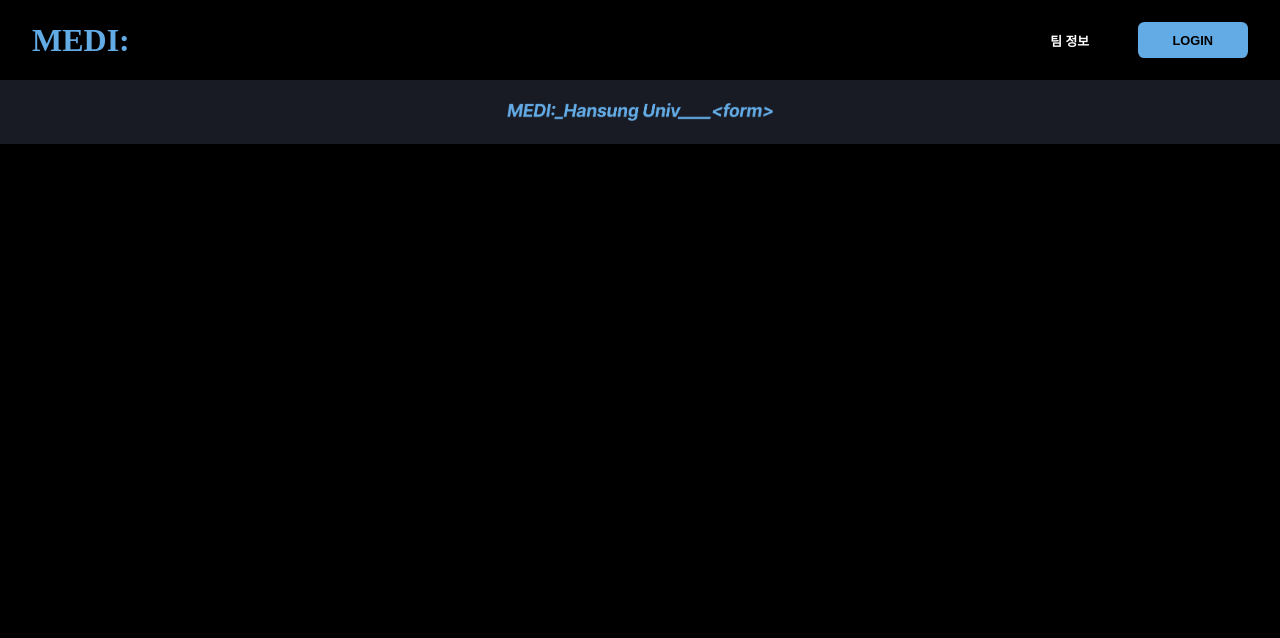
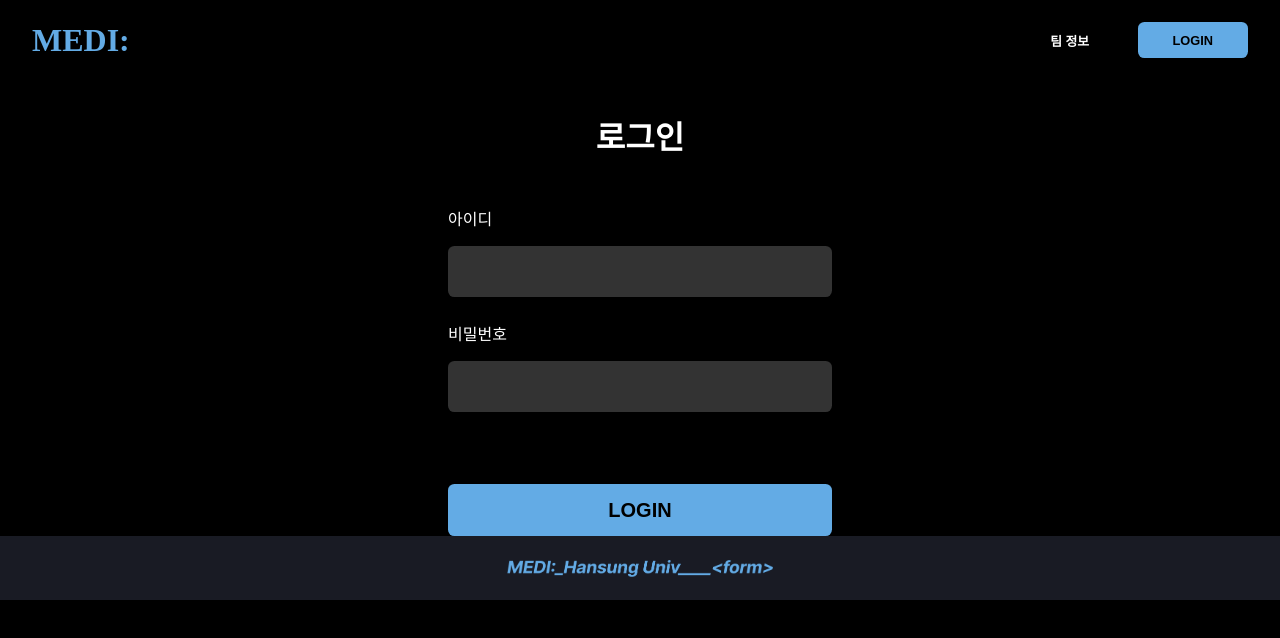
Before and after one commit to hyeonda02/MEDI, a React (Create React App) app in the folder medi/: page /login in a window 1280 px wide. Shown: the top 638 px of the page. Built offline with nearby package versions, Linux system fonts and the light colour scheme.

Commit message:
login 구현 중

```diff
--- /dev/null
+++ b/medi/src/components/button/button-sign.js
@@ -0,0 +1,30 @@
+import { Link } from "react-router-dom";
+import { styled } from "styled-components";
+import colors from "../../styles/colors";
+
+const HomeSignButton = styled.button`
+    width: 100%;
+    height: 6.5rem;
+    background-color: ${colors.mainBlue};
+    border: none;
+    border-radius: 0.5vw;
+    font-size: 2.5rem;
+    align-items: center;
+    justify-content: center;
+    display: flex;
+    font-weight: bold;
+    color: ${colors.black};
+    margin-top: 8rem;
+`
+
+const ButtonSign = ({ buttonText, linkTo }) => {
+    return (
+        <Link to={linkTo}>
+            <HomeSignButton>
+                <p>{buttonText}</p>
+            </HomeSignButton>
+        </Link>
+    )
+}
+
+export default ButtonSign
--- /dev/null
+++ b/medi/src/components/input/input-login.js
@@ -0,0 +1,22 @@
+import { styled } from "styled-components";
+import colors from "../../styles/colors";
+
+const LoginInput = styled.input`
+    width: 100%;
+    height: 2rem;
+    background-color: rgba(255, 255, 255, 0.2);
+    border: none;
+    border-radius: 0.5vw;
+    outline: none;
+    font-size: 2rem;
+    box-sizing: border-box;
+    padding: 2vw;
+    color: ${colors.white};
+    margin-bottom: 1rem;
+`
+
+const LoginInputContainer = ({ type }) => {
+    return <LoginInput type={type} />;
+};
+
+export default LoginInputContainer;
--- /dev/null
+++ b/medi/src/components/p/p-login.js
@@ -0,0 +1,13 @@
+import colors from "../../styles/colors";
+import { styled } from "styled-components";
+
+const LoginP = styled.p`
+    color: ${colors.white};
+    font-size: 2rem;
+`;
+
+const LoginPContainer = ({ text }) => {
+    return <LoginP>{text}</LoginP>
+};
+
+export default LoginPContainer
--- a/medi/src/pages/Home.jsx
+++ b/medi/src/pages/Home.jsx
@@ -81,7 +81,9 @@ const Home = () => {
             alignItems: "center",
             marginBottom: "5vw"
         }}>
+
             <Nav />
+
             <img src={homeBanner} alt="homeBanner" style={{
                 width: "100%",
                 height: "30vw",
@@ -130,11 +132,13 @@ const Home = () => {
                 }}/>
                 <HomeBannerP1 style={{marginTop: "0.5rem"}}>의약품 종류</HomeBannerP1>
                 <div style={{width: "90%", height: "0.5vw", backgroundColor: colors.white}}/>
+
                 <HomeMiddleContainer>
                     {drugData.length > 0 &&
                         <ListDrug data={drugData} />
                     }
                 </HomeMiddleContainer>
+
             </HomeMiddle>
 
             <HomeExplainContainer style={{ width: "80%", marginTop:"4vw", marginBottom: "5vw" }}>
@@ -148,7 +152,7 @@ const Home = () => {
                         여러 종류의 약을 섭취할 시 주의사항을 한 눈에 볼 수 있어요.
                     </HomeBannerP1>
                 </HomeExplain>
-                <HomeExplain style={{marginLeft: "1%", marginTop: "2vw"}}>
+                <HomeExplain style={{marginLeft: "1%", marginTop: "3vw"}}>
                     <img src={locationIcon} alt="location-icon" style={{
                         width: "3.5vw",
                         height: "4vw"
--- a/medi/src/pages/Login.jsx
+++ b/medi/src/pages/Login.jsx
@@ -1,9 +1,33 @@
 import React from 'react'
+import colors from "../styles/colors";
+import { styled } from "styled-components";
+import LoginP from "../components/p/p-login";
+import LoginInput from "../components/input/input-login";
+import SignButton from "../components/button/button-sign";
 
-function Login() {
+const LoginContainer = styled.div`
+  width: 30%;
+`
+
+const Login = () => {
   return (
-    <div>
+    <div style={{
+      display: "flex",
+      flexDirection: "column",
+      justifyContent: "center",
+      alignItems: "center"
+    }}>
+      <p style={{color: colors.white, fontSize: "2.5vw", fontWeight: "bold"}}>로그인</p>
 
+      <LoginContainer>
+        <LoginP text="아이디"/>
+        <LoginInput type="text" />
+      </LoginContainer>
+      <LoginContainer>
+        <LoginP text="비밀번호"/>
+        <LoginInput type="password"/>
+        <SignButton buttonText="LOGIN" linkTo="/" />
+      </LoginContainer>
     </div>
   )
 }
```
